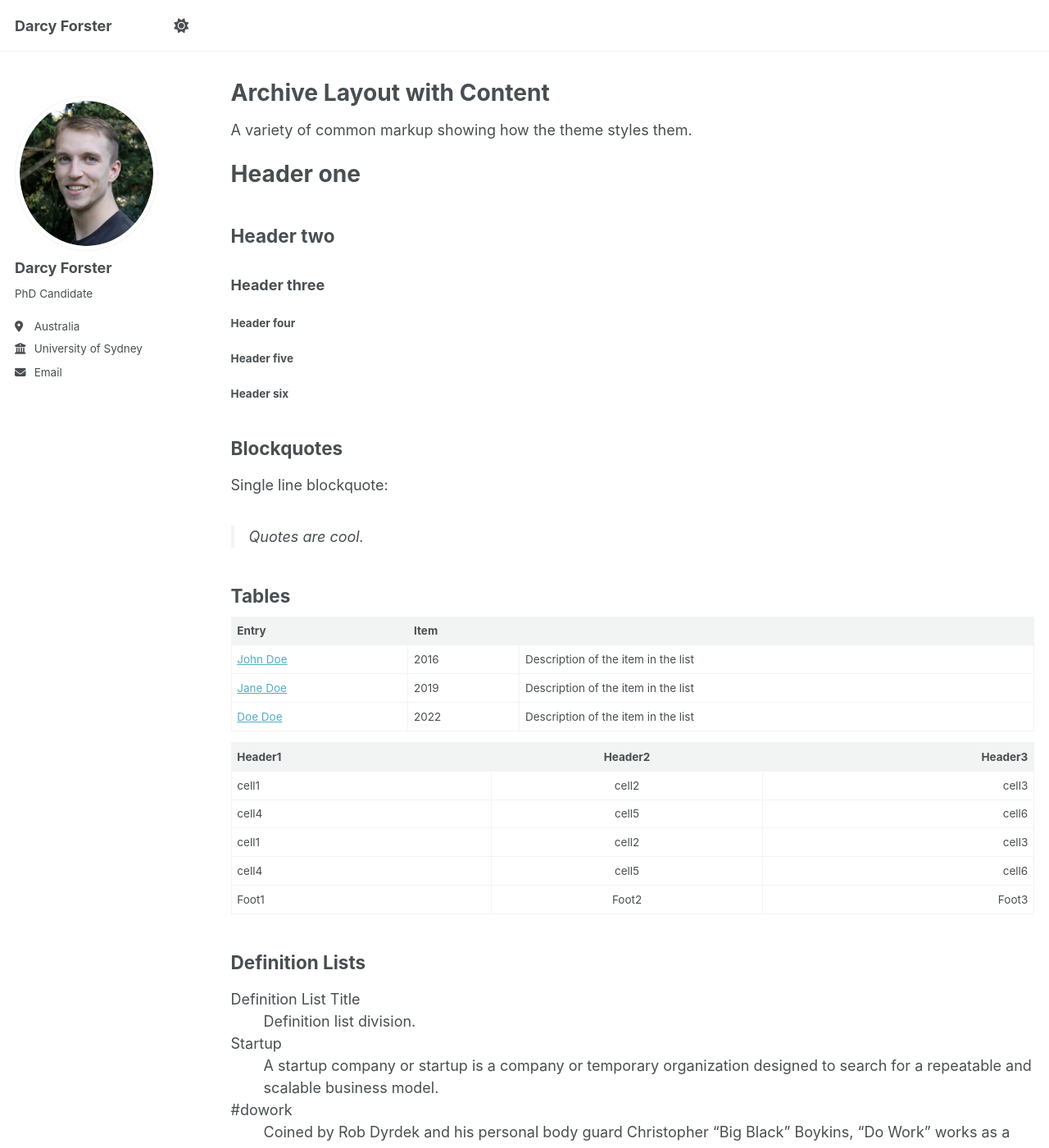
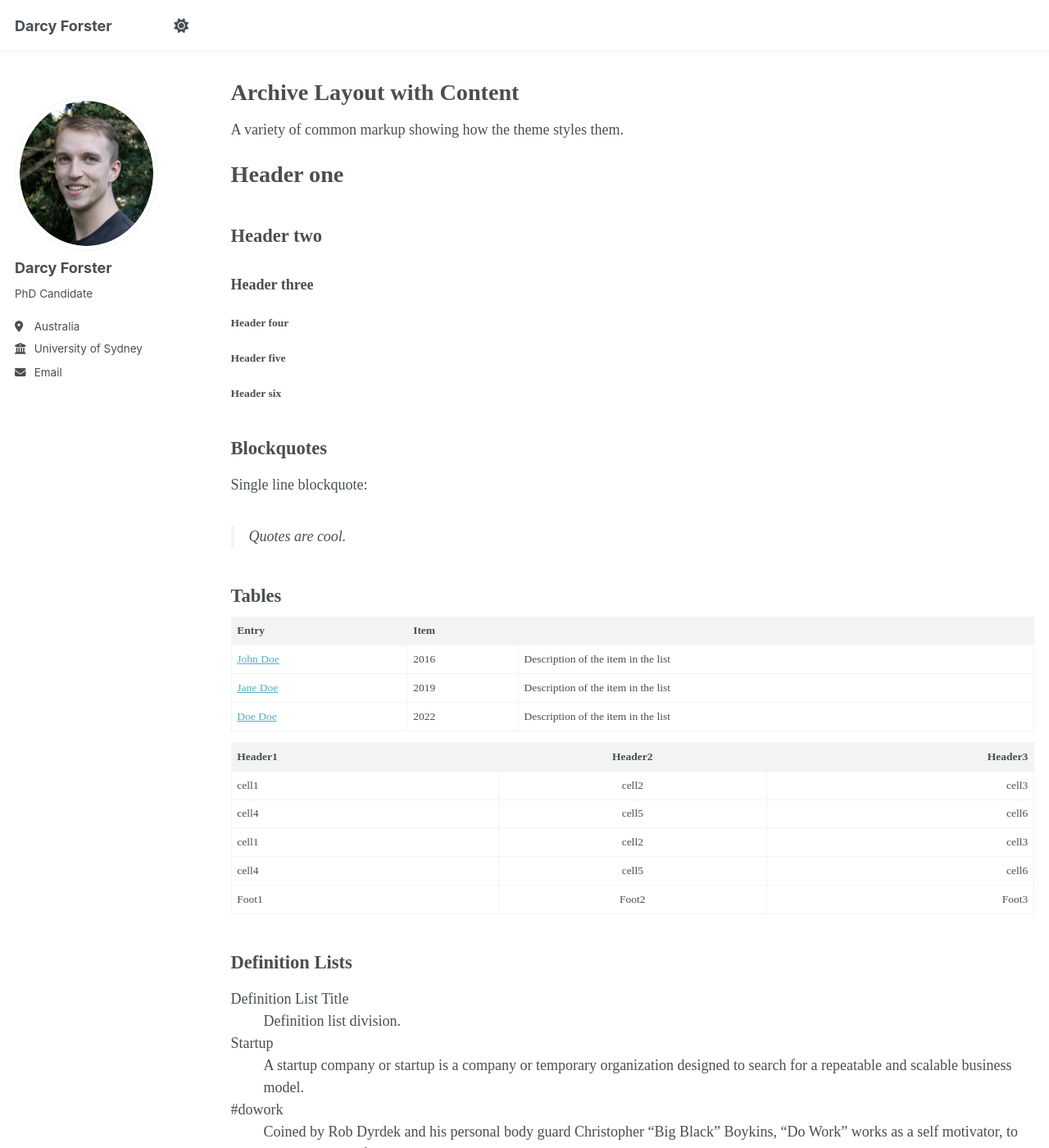
Before and after one commit to darcyforster/academic-pages, a Jekyll site: the page built from _pages/archive-layout-with-content.md, in a window 1280 px wide and 1400 px high. Shown: the whole window at 82% size. Built offline with Jekyll 4.4.1, drawn with Linux system fonts in a browser that asks for light colours; a script that is not in the unit is left out.

Commit message:
Update _themes.scss

```diff
--- a/_sass/_themes.scss
+++ b/_sass/_themes.scss
@@ -39,9 +39,9 @@ $type-size-6                : 0.75em;   // ~12px
 $type-size-7                : 0.6875em; // ~11px
 $type-size-8                : 0.625em;  // ~10px
 
-$global-font-family         : $sans-serif;
-$header-font-family         : $sans-serif;
-$caption-font-family        : $serif;
+$global-font-family         : $calisto;
+$header-font-family         : $calisto;
+$caption-font-family        : $calisto;
 
 /* ==========================================================================
    Breakpoints
```
